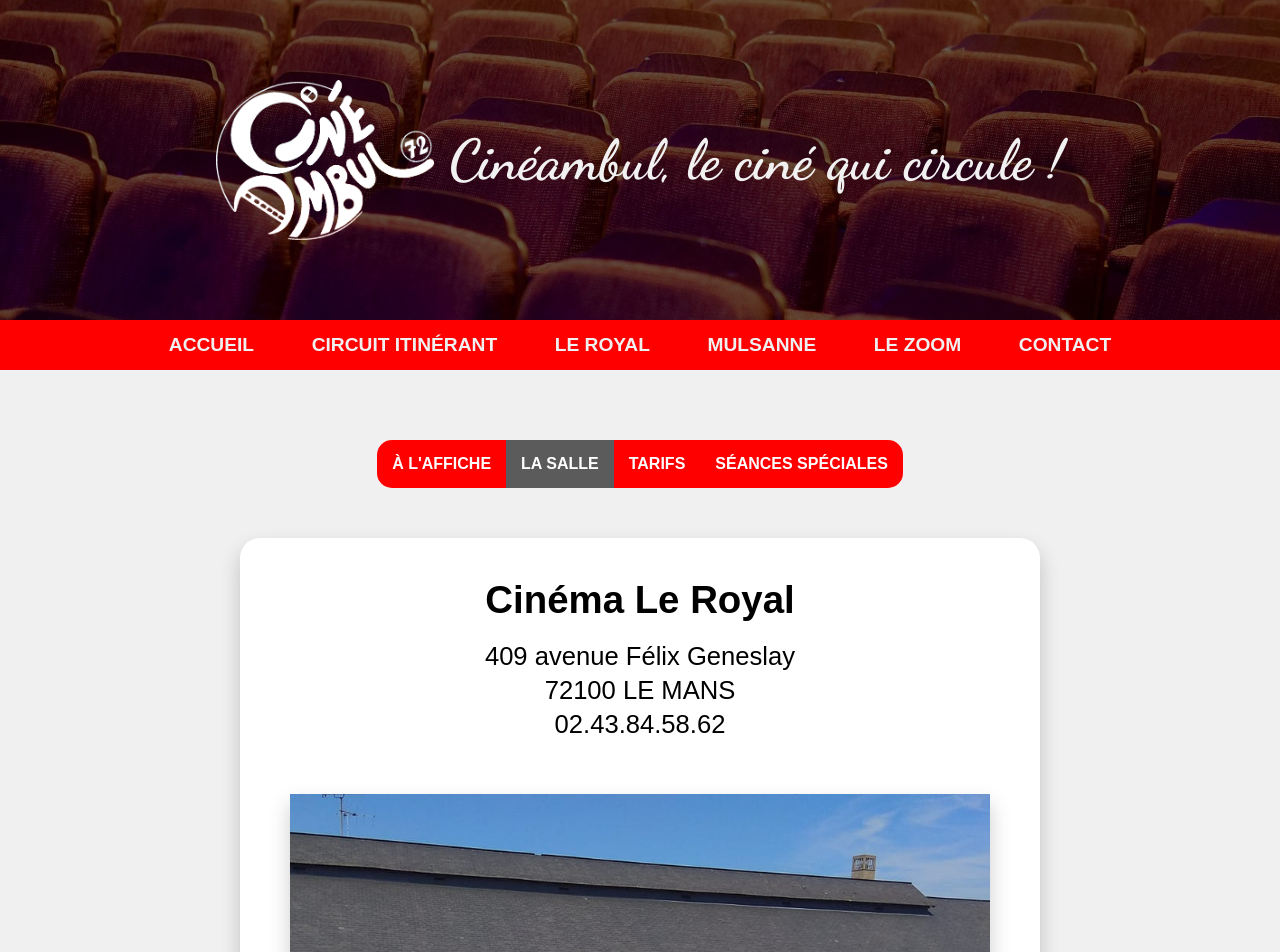
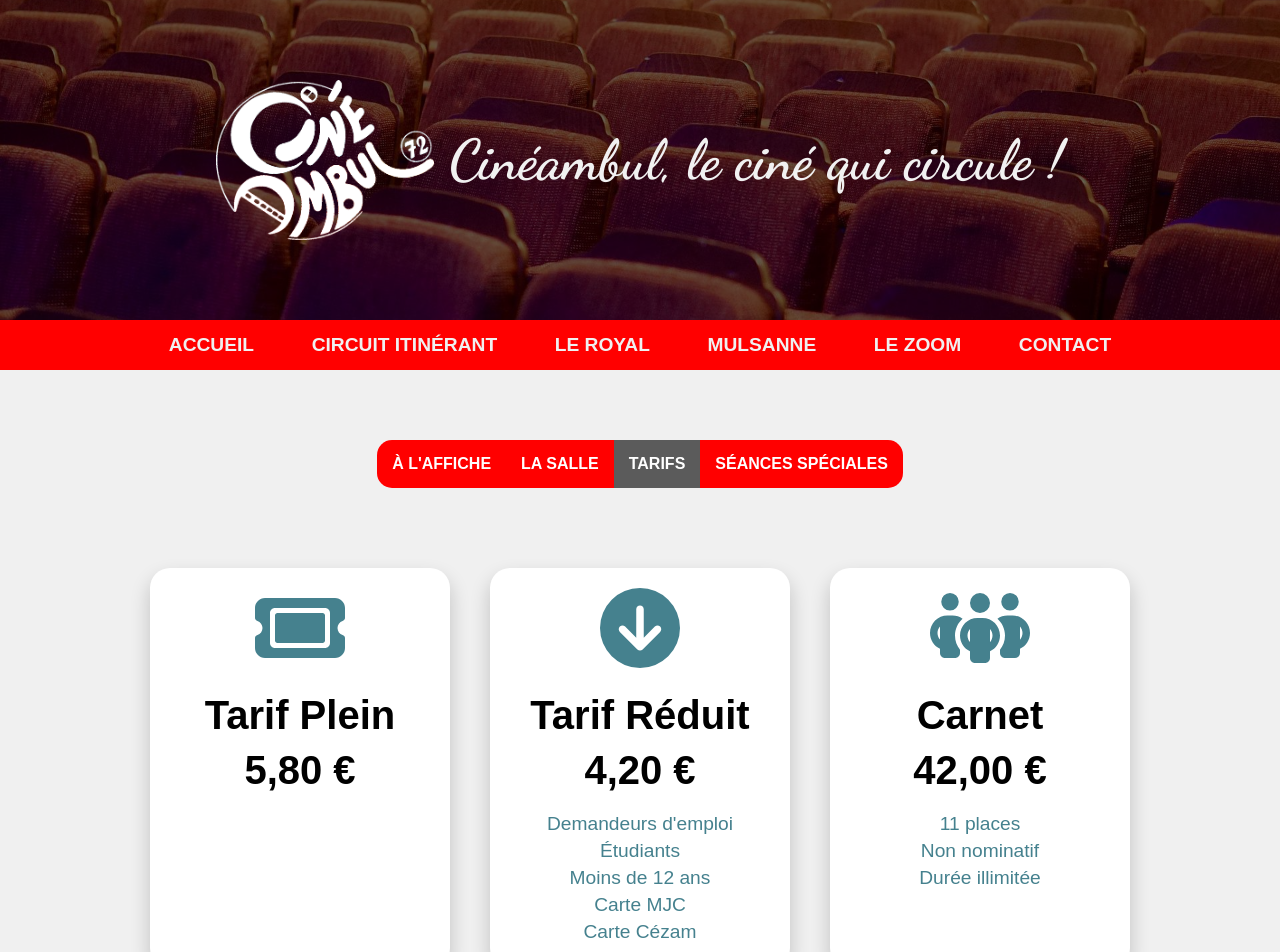
Before and after one commit to ValtnM/Cineambul72, a React (Create React App) app in the folder frontend/: page /le-royal in a window 1280 px wide. Shown: the top 952 px of the page. Built offline with nearby package versions, Linux system fonts and the light colour scheme.

Commit message:
Création du composant 'Tarif'

```diff
--- /dev/null
+++ b/frontend/src/Components/Tarif/Tarif.js
@@ -0,0 +1,22 @@
+import React from 'react'
+import './Tarif.scss'
+import {v4 as uuidv4} from 'uuid'
+import { FontAwesomeIcon } from '@fortawesome/react-fontawesome'
+
+export default function Tarif(props) {
+  return (
+    <div className='tarif'>
+        <FontAwesomeIcon className='icon' icon={props.tarif.icone} />
+        <h3>{props.tarif.nom}</h3>
+        <h3>{props.tarif.prix}</h3>
+        {
+          props.tarif.description !== [] &&
+          <ul>
+            {props.tarif.description.map(item => (
+              <li key={uuidv4}>{item}</li>
+            ))}
+          </ul>
+        }
+    </div>
+  )
+}
--- /dev/null
+++ b/frontend/src/Components/Tarif/Tarif.scss
@@ -0,0 +1,34 @@
+.tarif {
+    width: 300px;
+    text-align: center;
+    background: white;
+    padding: 20px;
+    margin: 50px 10px;
+    border-radius: 20px;
+    box-shadow: 0 10px 20px rgba(0, 0, 0, 0.2);
+
+    .icon {
+        font-size: 5em;
+        margin-bottom: 15px;
+        color: #45818e;
+    }
+    h3 {
+        font-size: 2.5em;
+        margin: 10px 0;
+    }
+    ul {
+        margin-top: 20px;
+    }
+    li {
+        font-size: 1.2em;
+        color: #45818e;
+        margin: 5px 0;
+    }
+}
+
+@media screen and (max-width: 900px) {
+    .tarif {
+        width: 100%;
+        margin: 20px auto;
+    }
+}
--- a/frontend/src/Pages/Royal/Royal.js
+++ b/frontend/src/Pages/Royal/Royal.js
@@ -1,20 +1,45 @@
 import React, {useState} from 'react'
 import FilmList from '../../Components/FilmList/FilmList'
 import './Royal.scss'
+import {v4 as uuidv4} from 'uuid'
 import Salle from '../../Components/Salle/Salle'
+import Tarif from '../../Components/Tarif/Tarif'
+import { faTicket } from '@fortawesome/free-solid-svg-icons'
+import { faCircleArrowDown } from '@fortawesome/free-solid-svg-icons'
+import { faPeopleGroup } from '@fortawesome/free-solid-svg-icons'
 
 export default function Royal() {
 
-  const [menu, setMenu] = useState("salle")
+  const [menu, setMenu] = useState("tarifs")
 
-  const photosRoyal = ['/royal/le-royal-cote.jpg','/royal/le-royal-facade.jpg'];
+  const photosRoyal = ['/royal/le-royal-facade.jpg', '/royal/le-royal-cote.jpg'];
   const infosRoyal = {
     nom: "Cinéma Le Royal",
     rue: "409 avenue Félix Geneslay",
     ville: "72100 LE MANS",
     telephone: "02.43.84.58.62",
-    photo: "/salles/royal/le-royal-facade.jpg"
   };
+  const tarifsRoyal = [
+    {
+      icone: faTicket,
+      nom: "Tarif Plein",
+      prix: "5,80 €",
+      description: []
+    },
+    {
+      icone: faCircleArrowDown,
+      nom: "Tarif Réduit",
+      prix: "4,20 €",
+      description: ["Demandeurs d'emploi", "Étudiants", "Moins de 12 ans", "Carte MJC", "Carte Cézam"]
+    },
+    {
+      icone: faPeopleGroup,
+      nom: "Carnet",
+      prix: "42,00 €",
+      description: ["11 places", "Non nominatif", "Durée illimitée"]
+    }
+  ]
+
 
   const changeMenu = (content) => {
     setMenu(content)
@@ -40,6 +65,18 @@ export default function Royal() {
         menu === "salle" &&
         <Salle photos={photosRoyal} infos={infosRoyal} />
       }
+
+      {
+        menu === "tarifs" &&
+        <div className='royal-tarifs'>
+          {
+            tarifsRoyal.map(tarif => (
+              <Tarif key={uuidv4()} tarif={tarif} />
+            ))
+          }
+          {/* <Tarif tarif={tarifsRoyal[0]} /> */}
+        </div>
+      }
     </div>
   )
 }
--- a/frontend/src/Pages/Royal/Royal.scss
+++ b/frontend/src/Pages/Royal/Royal.scss
@@ -1,5 +1,19 @@
 .royal {
     padding: 20px;
+
+    &-tarifs {
+        max-width: 1000px;
+        margin: auto;
+        display: flex;
+        justify-content: space-between;
+    }
+}
+
+@media screen and (max-width: 900px) {
+    .royal-tarifs {
+        flex-direction: column;
+        margin: auto;
+    }
 }
 
 @media screen and (max-width:700px) {
```
Also changed, not shown: frontend/src/Components/Salle/Salle.scss (+0 -10 lines).
